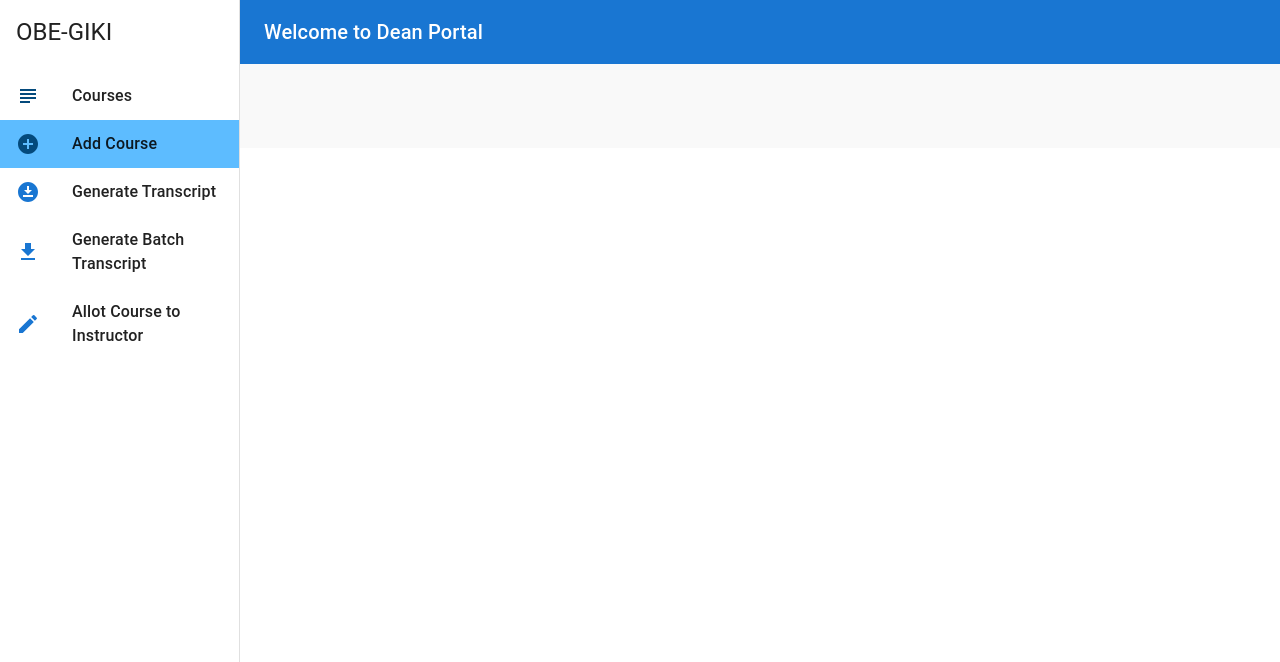
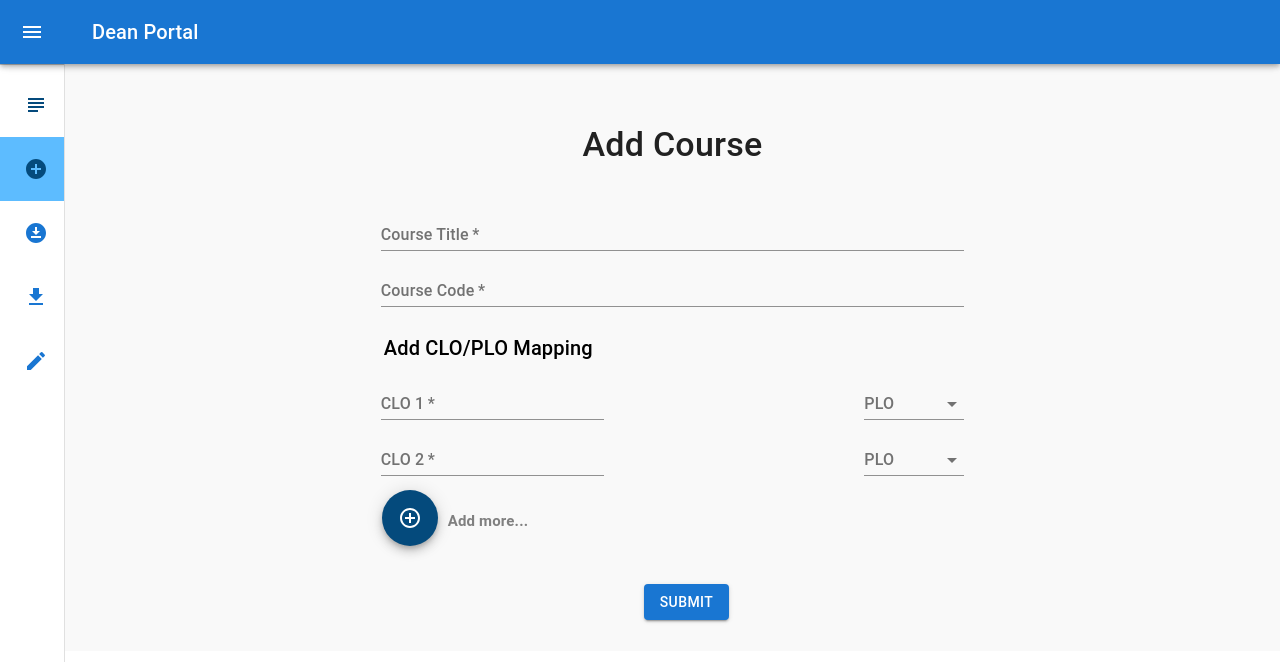
Before and after one commit to MusaGillani/GikiObe, a React (Create React App) app: page /addCourses in a window 1280 px wide. Shown: the top 662 px of the page. Built offline with nearby package versions, Linux system fonts and the light colour scheme.

Commit message:
More Beautiful

```diff
--- a/src/App.js
+++ b/src/App.js
@@ -11,6 +11,7 @@ import Layout from "./pages/DeanPortal/Layout";
 import { createMuiTheme, ThemeProvider } from "@material-ui/core";
 import BatchTrans from "./pages/DeanPortal/BatchTrans";
 import AllotCourse from "./pages/DeanPortal/AllotCourse";
+import AddCourse from "./pages/DeanPortal/AddCourse";
 
 const theme = createMuiTheme({
   palette: {
@@ -57,6 +58,9 @@ function App() {
             <Route exact path="/allot-course">
               <AllotCourse />
             </Route>
+            <Route exact path="/addCourses">
+              <AddCourse />
+            </Route>
           </Switch>
         </Layout>
       </Router>
--- /dev/null
+++ b/src/pages/DeanPortal/AddCourse.css
@@ -0,0 +1,41 @@
+.popup {
+  height: 50%;
+  width: 50%;
+  margin: auto;
+}
+
+.add-clos {
+  display: flex;
+  flex-direction: row;
+}
+
+.button-label {
+  margin-top: 30px;
+  margin-left: 10px;
+  font-weight: bold;
+  font-size: 15px;
+  color: grey;
+}
+
+.heading {
+  font-family: "Roboto", sans-serif;
+  margin-left: 7px;
+  color: black;
+  margin-top: 25px;
+}
+.title {
+  padding-bottom: 25px;
+}
+.abc {
+  display: flex;
+  align-items: center;
+  justify-content: space-between;
+}
+.field {
+  display: block;
+  width: 100px;
+}
+.btn {
+  margin-top: 35px;
+  margin-left: 250px;
+}
--- /dev/null
+++ b/src/pages/DeanPortal/AddCourse.js
@@ -0,0 +1,136 @@
+import { React, useState } from "react";
+import AddIcon from "@mui/icons-material/AddCircleOutline";
+import Box from "@mui/material/Box";
+import Button from "@mui/material/Button";
+import {
+  Typography,
+  Card,
+  CardContent,
+  Grid,
+  TextField,
+  Fab,
+  FormControl,
+  InputLabel,
+  Select,
+  MenuItem,
+} from "@material-ui/core";
+import "./AddCourse.css";
+
+const PLOs = ["PLO1", "PLO2", "PLO3"];
+
+function AddCourse(props) {
+  const [plo, setPlo] = useState();
+  const [cloFields, setCloField] = useState([
+    {
+      label: "CLO 1",
+      placeholder: "Enter description for CLO 1",
+    },
+    {
+      label: "CLO 2",
+      placeholder: "Enter description for CLO 2",
+    },
+  ]);
+
+  const createTextField = () => {
+    let cloNum = cloFields.length + 1;
+    let label = "CLO " + cloNum;
+    let placeholder = "Enter description for CLO " + cloNum;
+    setCloField([...cloFields, { label: label, placeholder: placeholder }]);
+  };
+
+  return (
+    <div className="popup">
+      <Typography gutterBottom variant="h4" align="center" className="title">
+        Add Course
+      </Typography>
+      <form>
+        <Box sx={{ minWidth: 120 }}>
+          <Grid container spacing={1}>
+            <Grid xs={12} sm={12} item>
+              <TextField
+                label="Course Title"
+                id="standard-basic"
+                placeholder="Enter course title"
+                variant="standard"
+                fullWidth
+                required
+              ></TextField>
+            </Grid>
+            <Grid xs={12} sm={12} item>
+              <TextField
+                label="Course Code"
+                placeholder="Enter course code"
+                id="standard-basic"
+                fullWidth
+                required
+              ></TextField>
+            </Grid>
+            <h5 className="heading">Add CLO/PLO Mapping</h5>
+            {cloFields.map((clof) => (
+              <Grid xs={12} sm={12} item className="abc">
+                <div>
+                  <TextField
+                    label={clof.label}
+                    placeholder={clof.placeholder}
+                    id="standard-basic"
+                    halfWidth
+                    required
+                  ></TextField>
+                </div>
+                <div className="select">
+                  <FormControl className="field">
+                    <InputLabel
+                      id="demo-simple-select-label"
+                      placeholder="Select PLO"
+                      halfWidth
+                    >
+                      PLO{" "}
+                    </InputLabel>
+                    <Select
+                      labelId="demo-simple-select-label"
+                      id="demo-simple-select"
+                      value={plo}
+                      label="PLO"
+                      halfWidth
+
+                      //   onChange={(e) => handleChange(e.target.value)}
+                    >
+                      {PLOs.map((name) => (
+                        <MenuItem value={name}>{name}</MenuItem>
+                      ))}
+                    </Select>
+                    {/* {console.log(sBatch)} */}
+                  </FormControl>
+                </div>
+              </Grid>
+            ))}
+            <div className="add-clos">
+              <div className="add-button">
+                <Fab
+                  color="primary"
+                  aria-label="add"
+                  onClick={createTextField}
+                  style={{ marginTop: "10px", marginLeft: "5px" }}
+                >
+                  <AddIcon />
+                </Fab>
+              </div>
+              <div className="button-label">Add more...</div>
+            </div>
+          </Grid>
+        </Box>
+        <div className="btn">
+          <Button
+            type="submit"
+            variant="contained"
+            //   onSubmit={handleSubmit}
+          >
+            Submit
+          </Button>
+        </div>
+      </form>
+    </div>
+  );
+}
+
+export default AddCourse;
--- a/src/pages/DeanPortal/Layout.js
+++ b/src/pages/DeanPortal/Layout.js
@@ -1,20 +1,29 @@
-import { ClassNames } from "@emotion/react";
+import * as React from "react";
+import { styled, useTheme } from "@mui/material/styles";
+import Box from "@mui/material/Box";
+import MuiDrawer from "@mui/material/Drawer";
+import MuiAppBar from "@mui/material/AppBar";
+import Toolbar from "@mui/material/Toolbar";
+import List from "@mui/material/List";
+import CssBaseline from "@mui/material/CssBaseline";
+import Typography from "@mui/material/Typography";
+import Divider from "@mui/material/Divider";
+import IconButton from "@mui/material/IconButton";
+import MenuIcon from "@mui/icons-material/Menu";
+import ChevronLeftIcon from "@mui/icons-material/ChevronLeft";
+import ChevronRightIcon from "@mui/icons-material/ChevronRight";
+import ListItemButton from "@mui/material/ListItemButton";
+import ListItemIcon from "@mui/material/ListItemIcon";
+import ListItemText from "@mui/material/ListItemText";
+import InboxIcon from "@mui/icons-material/MoveToInbox";
+import MailIcon from "@mui/icons-material/Mail";
 import { makeStyles } from "@material-ui/core/styles";
-import React from "react";
-import Drawer from "@material-ui/core/Drawer";
-import { Typography } from "@mui/material";
-import List from "@material-ui/core/List";
-import ListItem from "@material-ui/core/ListItem";
-import ListItemIcon from "@material-ui/core/ListItemIcon";
-import ListItemText from "@material-ui/core/ListItemText";
 import { AddCircleOutlined, SubjectOutlined } from "@material-ui/icons";
-import { useHistory, useLocation } from "react-router-dom";
-import ArrowCircleDownIcon from "@mui/icons-material/ArrowCircleDown";
-import AppBar from "@mui/material/AppBar";
-import Toolbar from "@mui/material/Toolbar";
 import DownloadForOfflineIcon from "@mui/icons-material/DownloadForOffline";
 import DownloadIcon from "@mui/icons-material/Download";
 import EditIcon from "@mui/icons-material/Edit";
+import { useHistory, useLocation } from "react-router-dom";
+import ListItem from "@material-ui/core/ListItem";
 
 const drawerWidth = 240;
 
@@ -39,7 +48,11 @@ const useStyles = makeStyles((theme) => {
       background: "#5DBCFF",
     },
     title: {
-      padding: theme.spacing(2),
+      paddingTop: theme.spacing(2),
+      marginLeft: -100,
+      display: "flex",
+      alignItems: "center",
+      justifyContent: "center",
     },
     // appbar: {
     //   paddingBottom: 20,
@@ -48,14 +61,81 @@ const useStyles = makeStyles((theme) => {
     toolbar: {
       marginTop: "100px",
     },
+    header: {
+      display: "flex",
+      alignItems: "center",
+    },
   };
 });
 
+const openedMixin = (theme) => ({
+  width: drawerWidth,
+  transition: theme.transitions.create("width", {
+    easing: theme.transitions.easing.sharp,
+    duration: theme.transitions.duration.enteringScreen,
+  }),
+  overflowX: "hidden",
+});
+
+const closedMixin = (theme) => ({
+  transition: theme.transitions.create("width", {
+    easing: theme.transitions.easing.sharp,
+    duration: theme.transitions.duration.leavingScreen,
+  }),
+  overflowX: "hidden",
+  width: `calc(${theme.spacing(7)} + 1px)`,
+  [theme.breakpoints.up("sm")]: {
+    width: `calc(${theme.spacing(8)} + 1px)`,
+  },
+});
+
+const DrawerHeader = styled("div")(({ theme }) => ({
+  display: "flex",
+  alignItems: "center",
+  justifyContent: "flex-end",
+  padding: theme.spacing(0, 1),
+  // necessary for content to be below app bar
+  ...theme.mixins.toolbar,
+}));
+
+const AppBar = styled(MuiAppBar, {
+  shouldForwardProp: (prop) => prop !== "open",
+})(({ theme, open }) => ({
+  zIndex: theme.zIndex.drawer + 1,
+  transition: theme.transitions.create(["width", "margin"], {
+    easing: theme.transitions.easing.sharp,
+    duration: theme.transitions.duration.leavingScreen,
+  }),
+  ...(open && {
+    marginLeft: drawerWidth,
+    width: `calc(100% - ${drawerWidth}px)`,
+    transition: theme.transitions.create(["width", "margin"], {
+      easing: theme.transitions.easing.sharp,
+      duration: theme.transitions.duration.enteringScreen,
+    }),
+  }),
+}));
+
+const Drawer = styled(MuiDrawer, {
+  shouldForwardProp: (prop) => prop !== "open",
+})(({ theme, open }) => ({
+  width: drawerWidth,
+  flexShrink: 0,
+  whiteSpace: "nowrap",
+  boxSizing: "border-box",
+  ...(open && {
+    ...openedMixin(theme),
+    "& .MuiDrawer-paper": openedMixin(theme),
+  }),
+  ...(!open && {
+    ...closedMixin(theme),
+    "& .MuiDrawer-paper": closedMixin(theme),
+  }),
+}));
+
 export default function Layout({ children }) {
-  const classes = useStyles();
-  const history = useHistory();
+  let history = useHistory();
   const location = useLocation();
-
   const menuItems = [
     {
       text: "Courses",
@@ -68,56 +148,104 @@ export default function Layout({ children }) {
       path: "/addCourses",
     },
     {
-      text: "Generate Transcript",
+      text: "Student Transcript",
       icon: <DownloadForOfflineIcon color="primary" />,
       path: "/generate-transcript",
     },
     {
-      text: "Generate Batch Transcript",
+      text: "Batch Transcript",
       icon: <DownloadIcon color="primary" />,
       path: "/generate-transcript-batch",
     },
     {
-      text: "Allot Course to Instructor",
+      text: "Course Allotment",
       icon: <EditIcon color="primary" />,
       path: "/allot-course",
     },
   ];
 
+  const classes = useStyles();
+  const theme = useTheme();
+  const [open, setOpen] = React.useState(false);
+
+  const handleDrawerOpen = () => {
+    setOpen(true);
+  };
+
+  const handleDrawerClose = () => {
+    setOpen(false);
+  };
+
   return (
-    <div className={classes.root}>
-      <AppBar
-        elevation={0}
-        style={{ width: `calc(100% - ${drawerWidth}px)` }}
-        align="center"
+    <div>
+      <Box sx={{ display: "flex" }}>
+        <CssBaseline />
+        <AppBar position="fixed" open={open}>
+          <Toolbar>
+            <IconButton
+              color="inherit"
+              aria-label="open drawer"
+              onClick={handleDrawerOpen}
+              edge="start"
+              sx={{
+                marginRight: 5,
+                ...(open && { display: "none" }),
+              }}
             >
-        <Toolbar>
-          <Typography variant="h6" component="div">
-            Welcome to Dean Portal
+              <MenuIcon />
+            </IconButton>
+            <div className={classes.header}>
+              {/* <Typography variant="h6" noWrap component="div">
+                GIKI-OBE
+              </Typography> */}
+              <Typography variant="h6" noWrap component="div">
+                Dean Portal
               </Typography>
+            </div>
           </Toolbar>
         </AppBar>
-      <Drawer
-        className={classes.drawer}
-        variant="permanent"
-        anchor="left"
-        classes={{ paper: classes.drawerPaper }}
-      >
-        <div>
-          <Typography variant="h5" className={classes.title}>
-            OBE-GIKI
-          </Typography>
-        </div>
+        <Drawer variant="permanent" open={open} anchor="left">
+          <DrawerHeader className={classes.title}>
+            <Typography variant="h5">GIKI-OBE</Typography>
+            <IconButton onClick={handleDrawerClose}>
+              {theme.direction === "rtl" ? (
+                <ChevronRightIcon />
+              ) : (
+                <ChevronLeftIcon />
+              )}
+            </IconButton>
+          </DrawerHeader>
+          <Divider />
           <List>
             {menuItems.map((item) => (
               <ListItem
+                className={
+                  location.pathname == item.path ? classes.active : null
+                }
+              >
+                <ListItemButton
                   key={item.text}
-              button
+                  sx={{
+                    minHeight: 48,
+                    justifyContent: open ? "initial" : "center",
+                    px: 2.5,
+                  }}
                   onClick={() => history.push(item.path)}
-              className={location.pathname == item.path ? classes.active : null}
                 >
-              <ListItemIcon>{item.icon}</ListItemIcon>
-              <ListItemText primary={item.text} />
+                  <ListItemIcon
+                    sx={{
+                      minWidth: 0,
+                      mr: open ? 3 : "auto",
+                      justifyContent: "center",
+                    }}
+                  >
+                    {item.icon}
+                  </ListItemIcon>
+                  <ListItemText
+                    primary={item.text}
+                    sx={{ opacity: open ? 1 : 0 }}
+                  />
+                </ListItemButton>
               </ListItem>
             ))}
           </List>
@@ -125,6 +253,7 @@ export default function Layout({ children }) {
         <div className={classes.page}>
           <div className={classes.toolbar}>{children}</div>
         </div>
+      </Box>
     </div>
   );
 }
```
Also changed, not shown: src/pages/DeanPortal/tep.js (added). Lines whose indentation alone changed are shown as unchanged.
